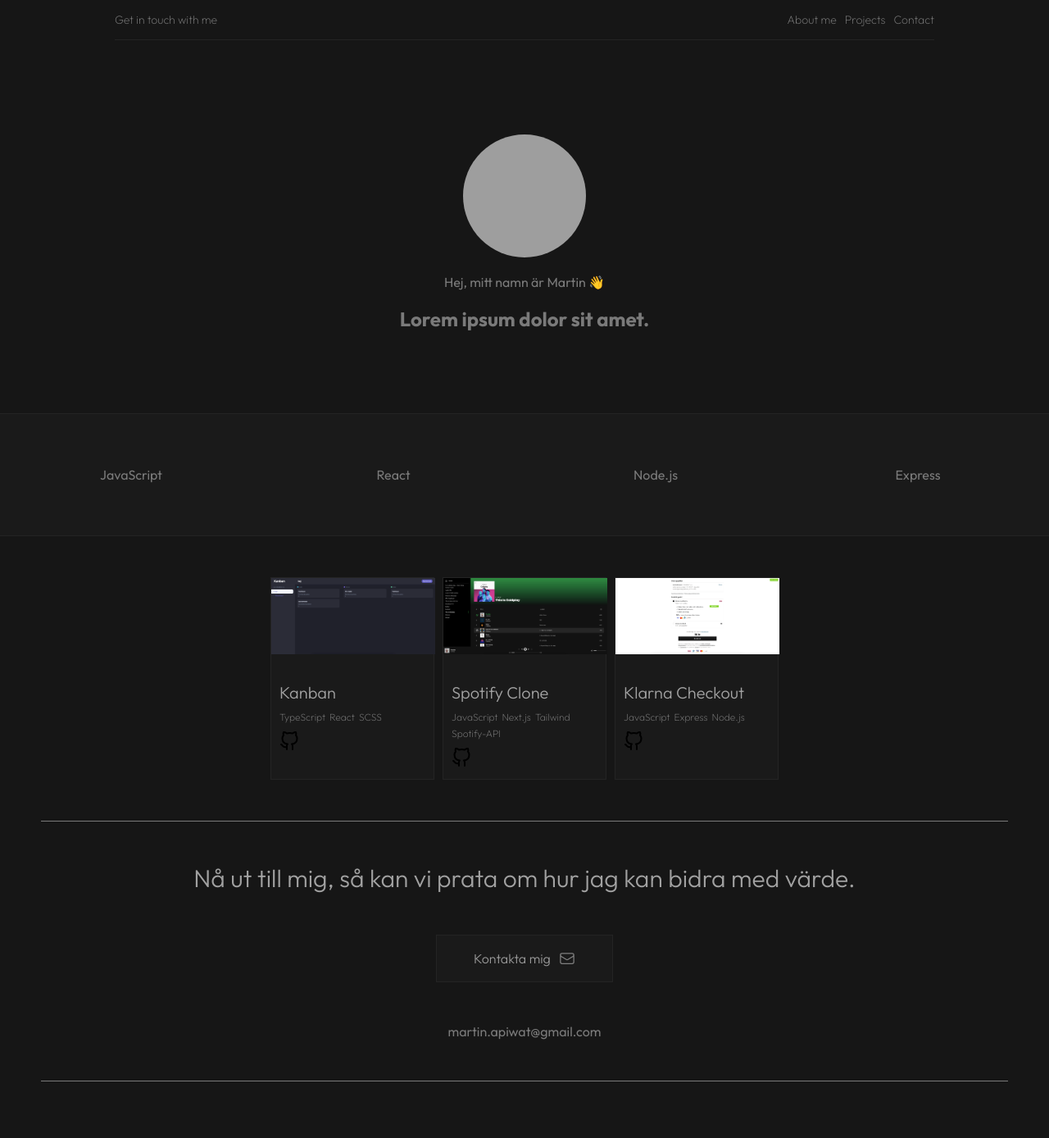
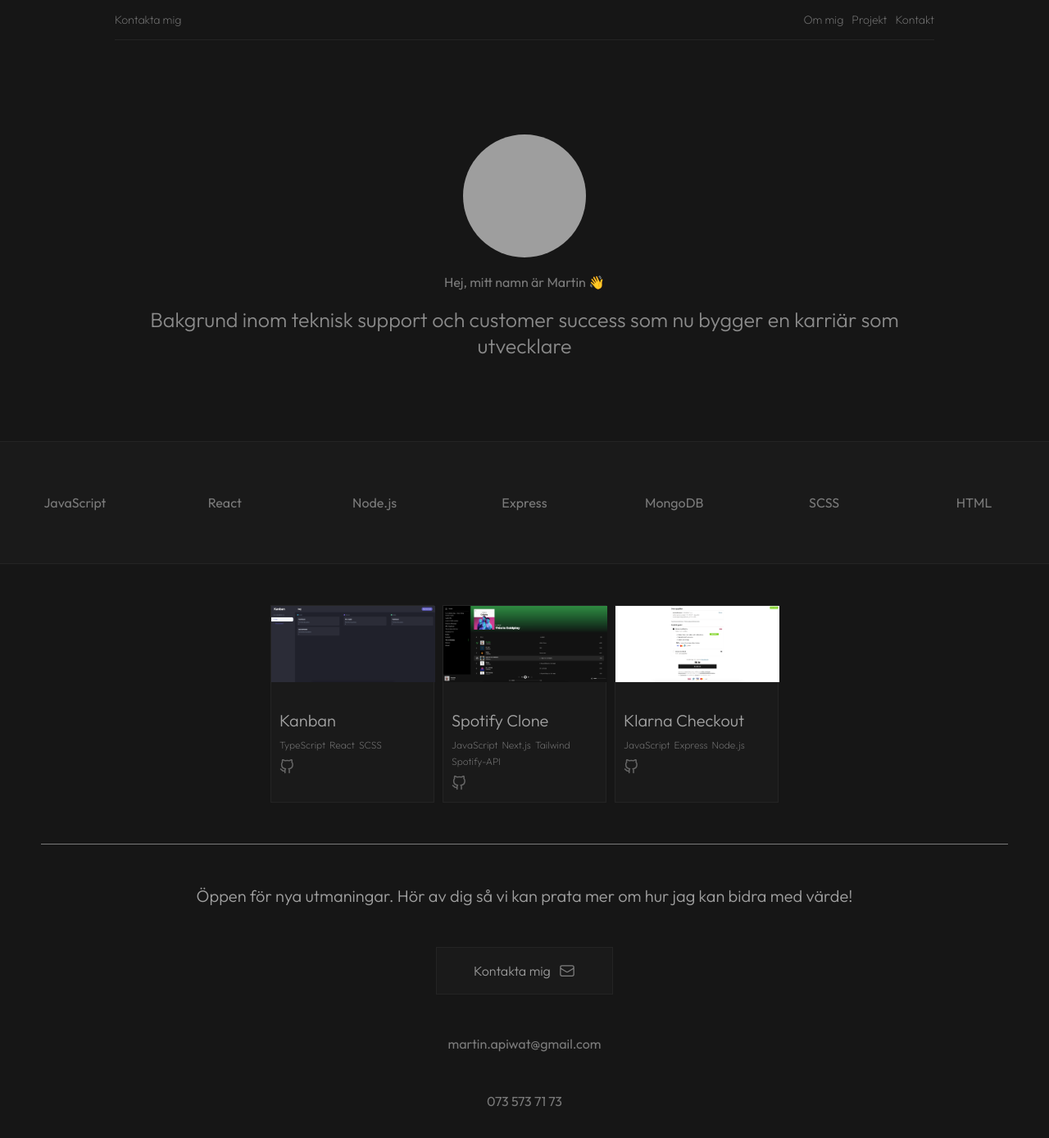
Before and after one commit to martin-apiwat/martin-portfolio, a React (Vite) app: page / in a window 1280 px wide. Shown: the top 1388 px of the page at 82% size. Before the commit the page ends 1319 px from the top, so only its background shows below. Built offline with nearby package versions, Linux system fonts and the light colour scheme; grey boxes are pictures that could not be loaded.

Commit message:
text is now in swedish

```diff
--- a/src/App.css
+++ b/src/App.css
@@ -37,6 +37,14 @@ ul {
    text-align: center;
    gap: 20px;
    margin: 50px 0px;
+}
+
+.image-text > h2 {
+   font-size: 25px;
+   font-weight: 300;
+   text-align: center;
+   width: 80%;
+   color: rgba(255, 255, 255, 0.5);
 }
 
 .profile-pic {
@@ -112,6 +120,12 @@ ul {
    flex-wrap: wrap;
 }
 
+.github-logo {
+   filter: invert(0.4);
+   height: 18px;
+   width: 18px;
+}
+
 .main-container {
    display: flex;
    flex-direction: column;
@@ -131,8 +145,8 @@ ul {
    gap: 50px;
 }
 
-.contact-container > h1 {
-   font-size: 30px;
+.contact-container > h2 {
+   font-size: 20px;
    font-weight: 300;
    text-align: center;
    width: 80%;
--- a/src/components/About.jsx
+++ b/src/components/About.jsx
@@ -7,7 +7,10 @@ function About() {
          <div className="image-text">
             <div className="profile-pic"></div>
             <p>Hej, mitt namn är Martin 👋</p>
-            <h2>Lorem ipsum dolor sit amet.</h2>
+            <h2>
+               Bakgrund inom teknisk support och customer success som nu bygger
+               en karriär som utvecklare
+            </h2>
          </div>
          <Carousel />
       </div>
--- a/src/components/Carousel.jsx
+++ b/src/components/Carousel.jsx
@@ -6,7 +6,7 @@ function Carousel() {
    const [ref] = useKeenSlider(
       {
          slides: {
-            perView: 4,
+            perView: 7,
          },
          loop: true,
       },
--- a/src/components/Contact.jsx
+++ b/src/components/Contact.jsx
@@ -4,9 +4,10 @@ import MailIcon from "../assets/mail.svg";
 const Contact = () => {
    return (
       <div className="contact-container">
-         <h1>
-            Nå ut till mig, så kan vi prata om hur jag kan bidra med värde.
-         </h1>
+         <h2>
+            Öppen för nya utmaningar. Hör av dig så vi kan prata mer om hur jag
+            kan bidra med värde!
+         </h2>
          <button
             onClick={() => {
                //detect if user has mail client
@@ -18,6 +19,7 @@ const Contact = () => {
             <img src={MailIcon} alt="mail-icon" className="mail-icon" />
          </button>
          <p>martin.apiwat@gmail.com</p>
+         <p>073 573 71 73</p>
       </div>
    );
 };
--- a/src/components/Navbar.jsx
+++ b/src/components/Navbar.jsx
@@ -4,11 +4,11 @@ function Navbar() {
    return (
       <div className="nav-container">
          <div className="navbar">
-            <div className="contact">Get in touch with me</div>
+            <div className="contact">Kontakta mig</div>
             <ul>
-               <li>About me</li>
-               <li>Projects</li>
-               <li>Contact</li>
+               <li>Om mig</li>
+               <li>Projekt</li>
+               <li>Kontakt</li>
             </ul>
          </div>
       </div>
--- a/src/components/Project.jsx
+++ b/src/components/Project.jsx
@@ -14,7 +14,7 @@ function Project({ image, name, skills, link }) {
                })}
             </div>
             <a href={link}>
-               <img className="github" src="./img/github.svg" alt="" />
+               <img className="github-logo" src="./img/github.svg" alt="" />
             </a>
          </div>
       </div>
```
